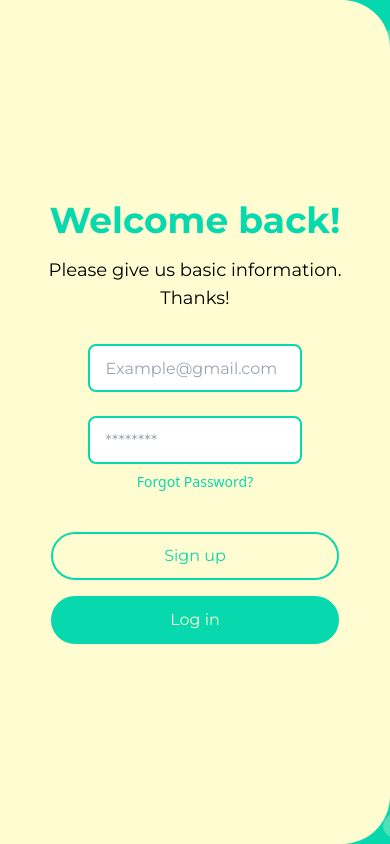
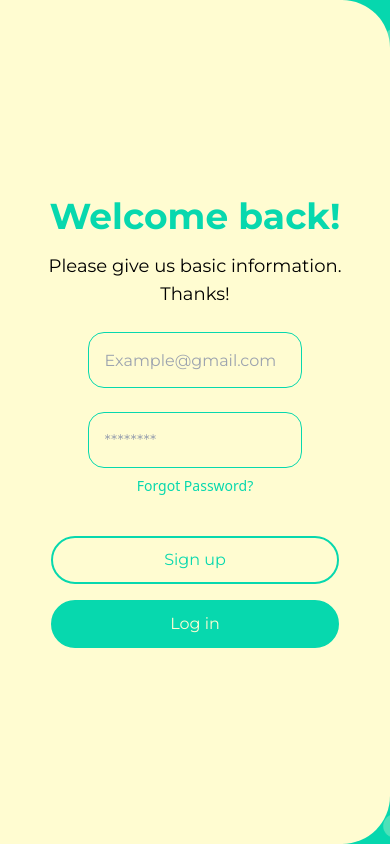
Before and after one commit to Jhon-Develop/VetCare-FrontEnd, a React (Create React App) app: page / in a window 390 px wide. Built offline with nearby package versions, Linux system fonts and the light colour scheme.

Commit message:
fix: style of the input email and password in login

```diff
--- a/src/components/Login/Login.jsx
+++ b/src/components/Login/Login.jsx
@@ -104,7 +104,7 @@ const Login = () => {
                     placeholder='Example@gmail.com'
                     value={email}
                     onChange={handleInputChange}
-                    className="w-3/5 md:min-w-96 p-4 h-12 mt-8 rounded-lg border-2 border-cGreen text-cBlack text-base md:text-xl font-MontserratRegular"
+                    className="w-3/5 md:min-w-96 p-4 h-14 rounded-2xl border border-cGreen text-cGray bg-cWhite text-base md:text-base font-MontserratRegular mt-6"
                 />
                 <input
                     type="password"
@@ -112,7 +112,7 @@ const Login = () => {
                     placeholder='********'
                     value={password}
                     onChange={handleInputChange}
-                    className="w-3/5 md:min-w-96 p-4 h-12 mt-6 rounded-lg border-2 border-cGreen text-cBlack text-base md:text-xl font-MontserratRegular"
+                    className="w-3/5 md:min-w-96 p-4 h-14 rounded-2xl border border-cGreen text-cGray bg-cWhite text-base md:text-base font-MontserratRegular mt-6"
                 />
                 <p
                     onClick={handleForgotPassword}
--- a/src/components/Register/Register.jsx
+++ b/src/components/Register/Register.jsx
@@ -135,7 +135,7 @@ const Register = () => {
                             placeholder="Name"
                             value={formData.name}
                             onChange={handleInputChange}
-                            className="w-3/5 md:min-w-96 p-4 h-14 rounded-2xl border border-cPurple text-cGray bg-cWhite text-base md:text-base font-MontserratRegular"
+                            className="View my pets"
                         />
                         {errors.name && <p className='font-MontserratRegular text-cPurple'>{errors.name}</p>}
 
```
